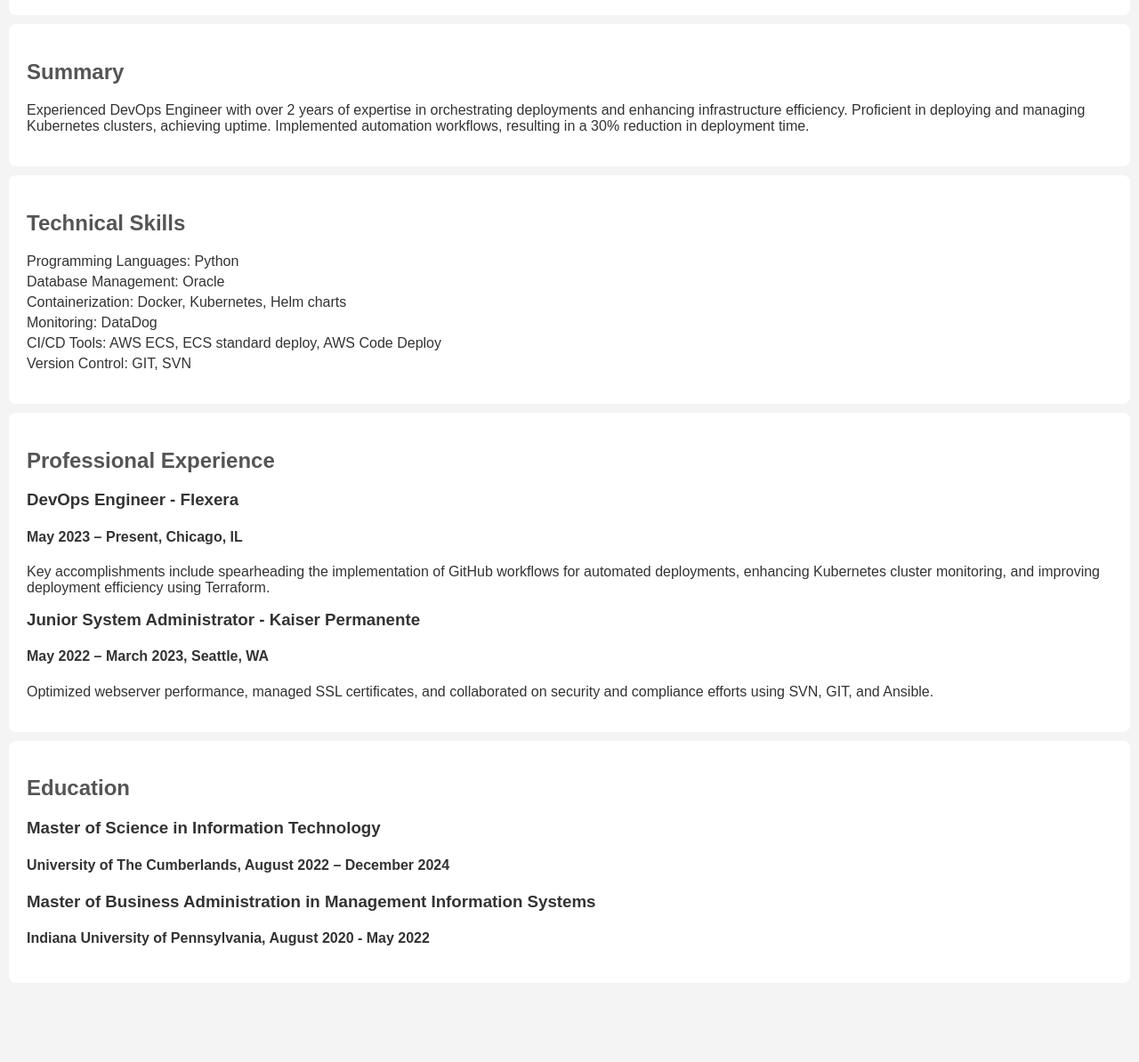
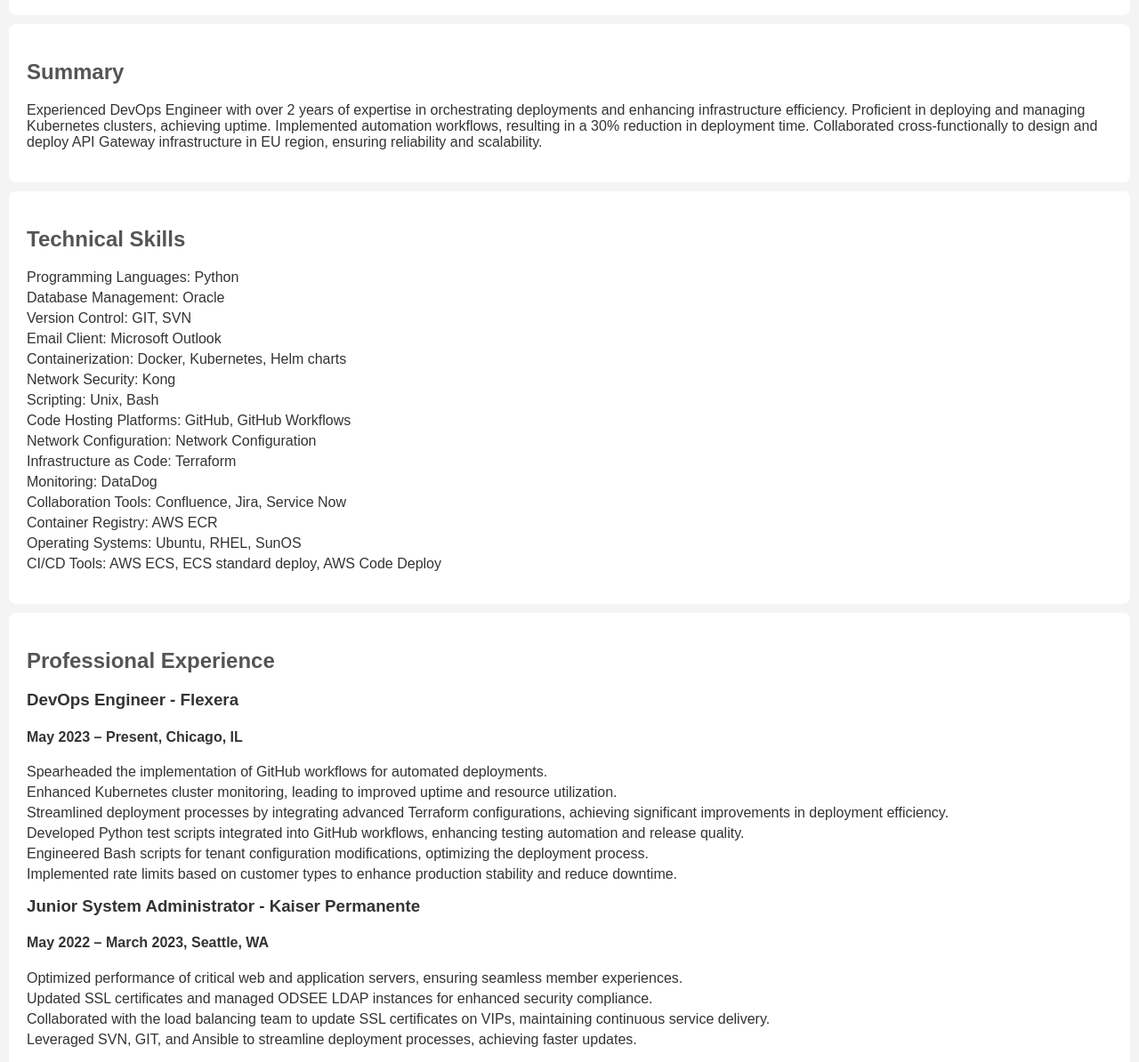
Before and after one commit to Abhi4004/Resume, a plain HTML site: page index.html in a window 1280 px wide. Shown: the part 106-1300 px from the top of the page at 89% size. Before the commit the page ends 1221 px from the top, so only its background shows below. Drawn offline with Linux system fonts and the light colour scheme.

Commit message:
updated resume

```diff
--- a/index.html
+++ b/index.html
@@ -9,23 +9,34 @@
 <body>
     <header>
         <h1>Abhiram Reddy Peddireddy</h1>
-        <p>Email: <a href="mailto:Abhiramreddy2848@gmail.com">Abhiramreddy2848@gmail.com</a> | LinkedIn: <a href="https://www.linkedin.com/in/abhiram-reddy/">Abhiram Reddy</a> | Mobile: +1 (724) 717-5423</p>
+        <p>Email: <a href="mailto:Abhiramreddy2848@gmail.com">Abhiramreddy2848@gmail.com</a> | LinkedIn: <a href="www.linkedin.com/in/abhiramreddyp">Abhiram Reddy</a> | Mobile: +1 (724) 717-5423</p>
         <p>Place: Springfield, MO 65804</p>
     </header>
     <section id="summary">
         <h2>Summary</h2>
-        <p>Experienced DevOps Engineer with over 2 years of expertise in orchestrating deployments and enhancing infrastructure efficiency. Proficient in deploying and managing Kubernetes clusters, achieving uptime. Implemented automation workflows, resulting in a 30% reduction in deployment time.</p>
+        <p>Experienced DevOps Engineer with over 2 years of expertise in orchestrating deployments and enhancing
+            infrastructure efficiency. Proficient in deploying and managing Kubernetes clusters, achieving uptime. Implemented
+            automation workflows, resulting in a 30% reduction in deployment time. Collaborated cross-functionally to design
+            and deploy API Gateway infrastructure in EU region, ensuring reliability and scalability.</p>
     </section>
     <section id="skills">
         <h2>Technical Skills</h2>
         <ul>
             <li>Programming Languages: Python</li>
             <li>Database Management: Oracle</li>
+            <li>Version Control: GIT, SVN</li>
+            <li>Email Client: Microsoft Outlook</li>
             <li>Containerization: Docker, Kubernetes, Helm charts</li>
+            <li>Network Security: Kong</li>
+            <li>Scripting: Unix, Bash</li>
+            <li>Code Hosting Platforms: GitHub, GitHub Workflows</li>
+            <li>Network Configuration: Network Configuration</li>
+            <li>Infrastructure as Code: Terraform</li>
             <li>Monitoring: DataDog</li>
+            <li>Collaboration Tools: Confluence, Jira, Service Now</li>
+            <li>Container Registry: AWS ECR</li>
+            <li>Operating Systems: Ubuntu, RHEL, SunOS</li>
             <li>CI/CD Tools: AWS ECS, ECS standard deploy, AWS Code Deploy</li>
-            <li>Version Control: GIT, SVN</li>
-            <!-- Add more skills as needed -->
         </ul>
     </section>
     <section id="experience">
@@ -33,12 +44,24 @@
         <article>
             <h3>DevOps Engineer - Flexera</h3>
             <h4>May 2023 – Present, Chicago, IL</h4>
-            <p>Key accomplishments include spearheading the implementation of GitHub workflows for automated deployments, enhancing Kubernetes cluster monitoring, and improving deployment efficiency using Terraform.</p>
+            <ul>
+                <li>Spearheaded the implementation of GitHub workflows for automated deployments.</li>
+                <li>Enhanced Kubernetes cluster monitoring, leading to improved uptime and resource utilization.</li>
+                <li>Streamlined deployment processes by integrating advanced Terraform configurations, achieving significant improvements in deployment efficiency.</li>
+                <li>Developed Python test scripts integrated into GitHub workflows, enhancing testing automation and release quality.</li>
+                <li>Engineered Bash scripts for tenant configuration modifications, optimizing the deployment process.</li>
+                <li>Implemented rate limits based on customer types to enhance production stability and reduce downtime.</li>
+            </ul>
         </article>
         <article>
             <h3>Junior System Administrator - Kaiser Permanente</h3>
             <h4>May 2022 – March 2023, Seattle, WA</h4>
-            <p>Optimized webserver performance, managed SSL certificates, and collaborated on security and compliance efforts using SVN, GIT, and Ansible.</p>
+            <ul>
+                <li>Optimized performance of critical web and application servers, ensuring seamless member experiences.</li>
+                <li>Updated SSL certificates and managed ODSEE LDAP instances for enhanced security compliance.</li>
+                <li>Collaborated with the load balancing team to update SSL certificates on VIPs, maintaining continuous service delivery.</li>
+                <li>Leveraged SVN, GIT, and Ansible to streamline deployment processes, achieving faster updates.</li>
+            </ul>
         </article>
     </section>
     <section id="education">
```
